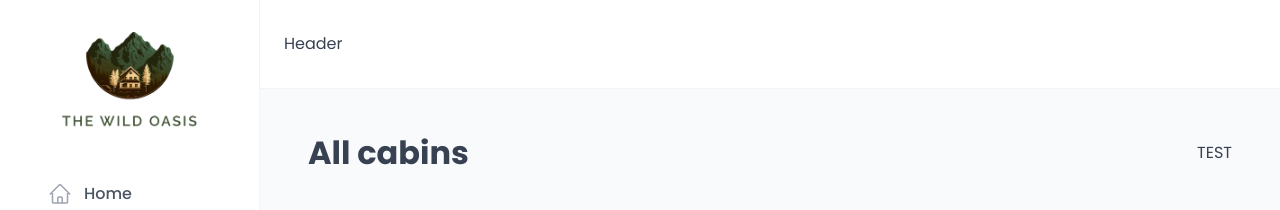
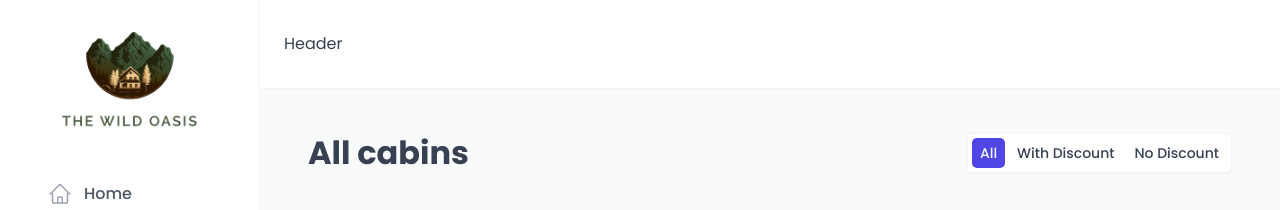
Before and after one commit to Mahm0udAbbas/hotel-dashborard-app, a React (Vite) app: page /cabins in a window 1280 px wide. Shown: the top 210 px of the page. Built offline with nearby package versions, Linux system fonts and the light colour scheme; no server answers; the database is empty; a web font is replaced by a local one.

Commit message:
add context menu & cabins filter

```diff
--- a/package.json
+++ b/package.json
@@ -20,7 +20,7 @@
     "react-hot-toast": "^2.4.1",
     "react-icons": "^5.2.1",
     "react-router-dom": "^6.23.1",
-    "styled-components": "^6.1.11"
+    "styled-components": "^5.3.11"
   },
   "devDependencies": {
     "@types/react": "^18.2.66",
--- a/src/features/cabins/CabinRow.jsx
+++ b/src/features/cabins/CabinRow.jsx
@@ -3,11 +3,18 @@ import { useDeleteCabin } from "./useDeleteCabin";
 import CreateCabinForm from "./CreateCabinForm";
 import { formatCurrency } from "../../utils/helpers";
 import styled from "styled-components";
-import { HiPencil, HiSquare2Stack, HiTrash } from "react-icons/hi2";
+import {
+  HiEllipsisVertical,
+  HiPencil,
+  HiSquare2Stack,
+  HiTrash,
+} from "react-icons/hi2";
 import { useCreateCabin } from "./useCreateCabin";
 import Modal from "../../ui/Modal";
 import ConfirmDelete from "../../ui/ConfirmDelete";
 import Table from "../../ui/Table";
+import Menus from "../../ui/Menus";
+import { BiDuplicate } from "react-icons/bi";
 
 const Img = styled.img`
   display: block;
@@ -44,6 +51,7 @@ export default function CabinRow({ cabin }) {
   const { isAdding, createCabin } = useCreateCabin();
 
   function handleDuplicate() {
+    console.log("duplicate");
     createCabin({
       name: `Copy of ${name}`,
       regularPrice,
@@ -61,24 +69,33 @@ export default function CabinRow({ cabin }) {
         <div>Fits up to {maxCapacity} guests</div>
         <Price>{formatCurrency(regularPrice)}</Price>
         <Discount>{formatCurrency(discount)}</Discount>
+
         <div>
-          <button onClick={() => handleDuplicate()}>
-            <HiSquare2Stack />
-          </button>
           <Modal>
+            <Menus.Menu>
+              <Menus.Toggle id={id} />
+
+              <Menus.List id={id}>
+                <Menus.Button
+                  icon={<HiSquare2Stack />}
+                  onClick={handleDuplicate}
+                >
+                  Duplicate
+                </Menus.Button>
+
                 <Modal.Open opens="edit-cabin">
-              <button>
-                <HiPencil />
-              </button>
+                  <Menus.Button icon={<HiPencil />}> Edit</Menus.Button>
                 </Modal.Open>
+
+                <Modal.Open opens="confirm-delete">
+                  <Menus.Button icon={<HiTrash />}>Delete</Menus.Button>
+                </Modal.Open>
+              </Menus.List>
+
               <Modal.Window name={"edit-cabin"}>
                 <CreateCabinForm cabinToEdit={cabin} />
               </Modal.Window>
-            <Modal.Open opens="confirm-delete">
-              <button>
-                <HiTrash />
-              </button>
-            </Modal.Open>
+
               <Modal.Window name={"confirm-delete"}>
                 <ConfirmDelete
                   resourceName="cabins"
@@ -86,6 +103,7 @@ export default function CabinRow({ cabin }) {
                   onConfirm={() => deleteCabin(id)}
                 />
               </Modal.Window>
+            </Menus.Menu>
           </Modal>
         </div>
       </Table.Row>
--- a/src/features/cabins/CabinTable.jsx
+++ b/src/features/cabins/CabinTable.jsx
@@ -3,6 +3,8 @@ import Spinner from "../../ui/Spinner";
 import CabinRow from "./CabinRow";
 import { useCabins } from "./useCabins";
 import Table from "../../ui/Table";
+import Menus from "../../ui/Menus";
+import { useSearchParams } from "react-router-dom";
 
 // const Table = styled.div`
 //   border: 1px solid var(--color-grey-200);
@@ -30,7 +32,7 @@ import Table from "../../ui/Table";
 
 export default function CabinTable() {
   const { status, cabins, error } = useCabins();
-
+  const [searchParams] = useSearchParams();
   if (status === "loading") {
     return <Spinner />;
   }
@@ -39,7 +41,21 @@ export default function CabinTable() {
     return <span>Error: {error.message}</span>;
   }
 
+  const filteredValue = searchParams.get("discount") || "all";
+
+  let filteredCabins;
+  if (filteredValue === "all") {
+    filteredCabins = cabins;
+  }
+  if (filteredValue === "with-discount") {
+    filteredCabins = cabins.filter((cabin) => cabin.discount > 0);
+  }
+  if (filteredValue === "no-discount") {
+    filteredCabins = cabins.filter((cabin) => cabin.discount === 0);
+  }
+
   return (
+    <Menus>
       <Table role="tabel" columns="0.6fr 1.8fr 2.2fr 1fr 1fr 1fr">
         <Table.Header role="row">
           <div>image</div>
@@ -50,9 +66,10 @@ export default function CabinTable() {
           <div>operations</div>
         </Table.Header>
         <Table.Body
-        data={cabins}
+          data={filteredCabins}
           render={(cabin) => <CabinRow key={cabin.id} cabin={cabin} />}
         />
       </Table>
+    </Menus>
   );
 }
--- /dev/null
+++ b/src/features/cabins/CabinTableOperations.jsx
@@ -0,0 +1,17 @@
+import TableOperations from "../../ui/TableOperations";
+import Filter from "../../ui/Filter";
+
+export default function CabinTableOperations() {
+  return (
+    <TableOperations>
+      <Filter
+        filterFiled="discount"
+        options={[
+          { value: "all", label: "All" },
+          { value: "with-discount", label: "With Discount" },
+          { value: "no-discount", label: "No Discount" },
+        ]}
+      />
+    </TableOperations>
+  );
+}
--- a/src/pages/Cabins.jsx
+++ b/src/pages/Cabins.jsx
@@ -2,13 +2,14 @@ import CabinTable from "../features/cabins/CabinTable";
 import Heading from "../ui/Heading";
 import Row from "../ui/Row";
 import AddCabin from "../features/cabins/AddCabin";
+import CabinTableOperations from "../features/cabins/CabinTableOperations";
 
 function Cabins() {
   return (
     <>
       <Row type="horizontal">
         <Heading as="h1">All cabins</Heading>
-        <p>TEST</p>
+        <CabinTableOperations />
       </Row>
       <Row>
         <CabinTable />
--- a/src/ui/Filter.jsx
+++ b/src/ui/Filter.jsx
@@ -1,3 +1,4 @@
+import { useSearchParams } from "react-router-dom";
 import styled, { css } from "styled-components";
 
 const StyledFilter = styled.div`
@@ -33,3 +34,25 @@ const FilterButton = styled.button`
     color: var(--color-brand-50);
   }
 `;
+
+export default function Filter({ filterFiled, options }) {
+  const [searchParams, setSearchParams] = useSearchParams();
+  const currentFilter = searchParams.get(filterFiled) || options.at(0).value;
+  function handleClick(value) {
+    searchParams.set(filterFiled, value);
+    setSearchParams(searchParams);
+  }
+  return (
+    <StyledFilter>
+      {options.map((option) => (
+        <FilterButton
+          key={option.value}
+          onClick={() => handleClick(option.value)}
+          active={currentFilter === option.value}
+        >
+          {option.label}
+        </FilterButton>
+      ))}
+    </StyledFilter>
+  );
+}
--- a/src/ui/Menus.jsx
+++ b/src/ui/Menus.jsx
@@ -1,6 +1,10 @@
+import { createContext, useContext, useState } from "react";
+import { createPortal } from "react-dom";
+import { HiEllipsisVertical } from "react-icons/hi2";
 import styled from "styled-components";
+import useOutsideClick from "../hooks/useOutsideClick";
 
-const StyledMenu = styled.div`
+const Menu = styled.div`
   display: flex;
   align-items: center;
   justify-content: flex-end;
@@ -60,3 +64,80 @@ const StyledButton = styled.button`
     transition: all 0.3s;
   }
 `;
+
+const MenusContext = createContext();
+
+function Menus({ children }) {
+  const [openId, setOpenId] = useState("");
+  const [position, setPosition] = useState(null);
+
+  const close = () => setOpenId("");
+  const open = setOpenId;
+
+  return (
+    <MenusContext.Provider
+      value={{ openId, close, open, position, setPosition }}
+    >
+      {children}
+    </MenusContext.Provider>
+  );
+}
+
+function Toggle({ id }) {
+  const { openId, close, open, setPosition } = useContext(MenusContext);
+
+  function handleClick(e) {
+    const rect = e.target.closest("button").getBoundingClientRect();
+    setPosition({
+      x: window.innerWidth - rect.width - rect.x,
+      y: rect.y + rect.height + 8,
+    });
+
+    openId === "" || openId !== id ? open(id) : close();
+  }
+
+  return (
+    <StyledToggle onClick={handleClick}>
+      <HiEllipsisVertical />
+    </StyledToggle>
+  );
+}
+
+function List({ id, children }) {
+  const { openId, position, close } = useContext(MenusContext);
+  const ref = useOutsideClick(close);
+
+  if (openId !== id) return null;
+
+  return createPortal(
+    <StyledList position={position} ref={ref}>
+      {children}
+    </StyledList>,
+    document.body
+  );
+}
+
+function Button({ children, icon, onClick }) {
+  const { close } = useContext(MenusContext);
+
+  function handleClick() {
+    onClick?.();
+    close();
+  }
+
+  return (
+    <li>
+      <StyledButton onClick={handleClick}>
+        {icon}
+        <span>{children}</span>
+      </StyledButton>
+    </li>
+  );
+}
+
+Menus.Menu = Menu;
+Menus.Toggle = Toggle;
+Menus.List = List;
+Menus.Button = Button;
+
+export default Menus;
```
Also changed, not shown: 1 other file (tests, documents, lock files or other folders). Lines whose indentation alone changed are shown as unchanged.
